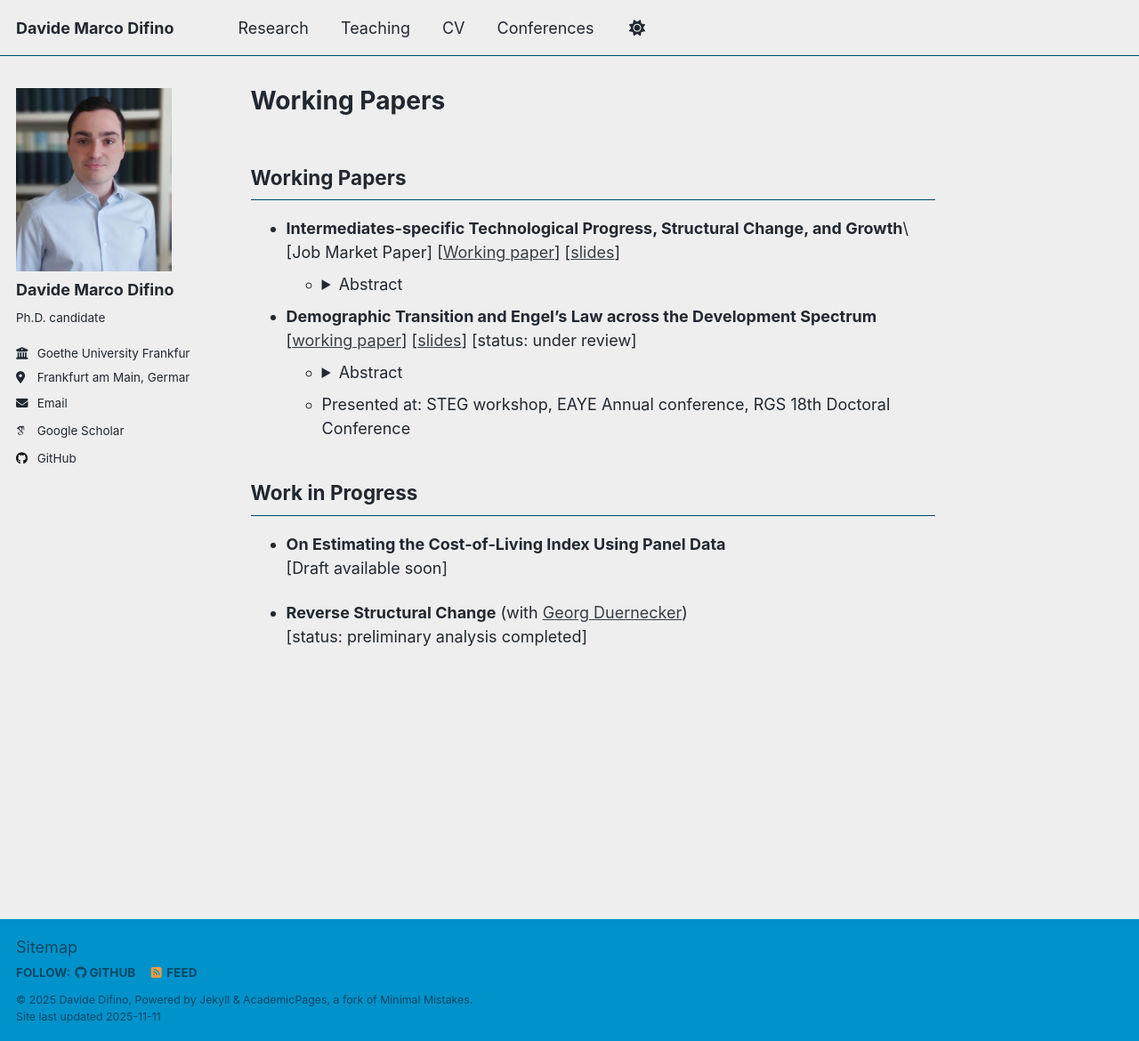
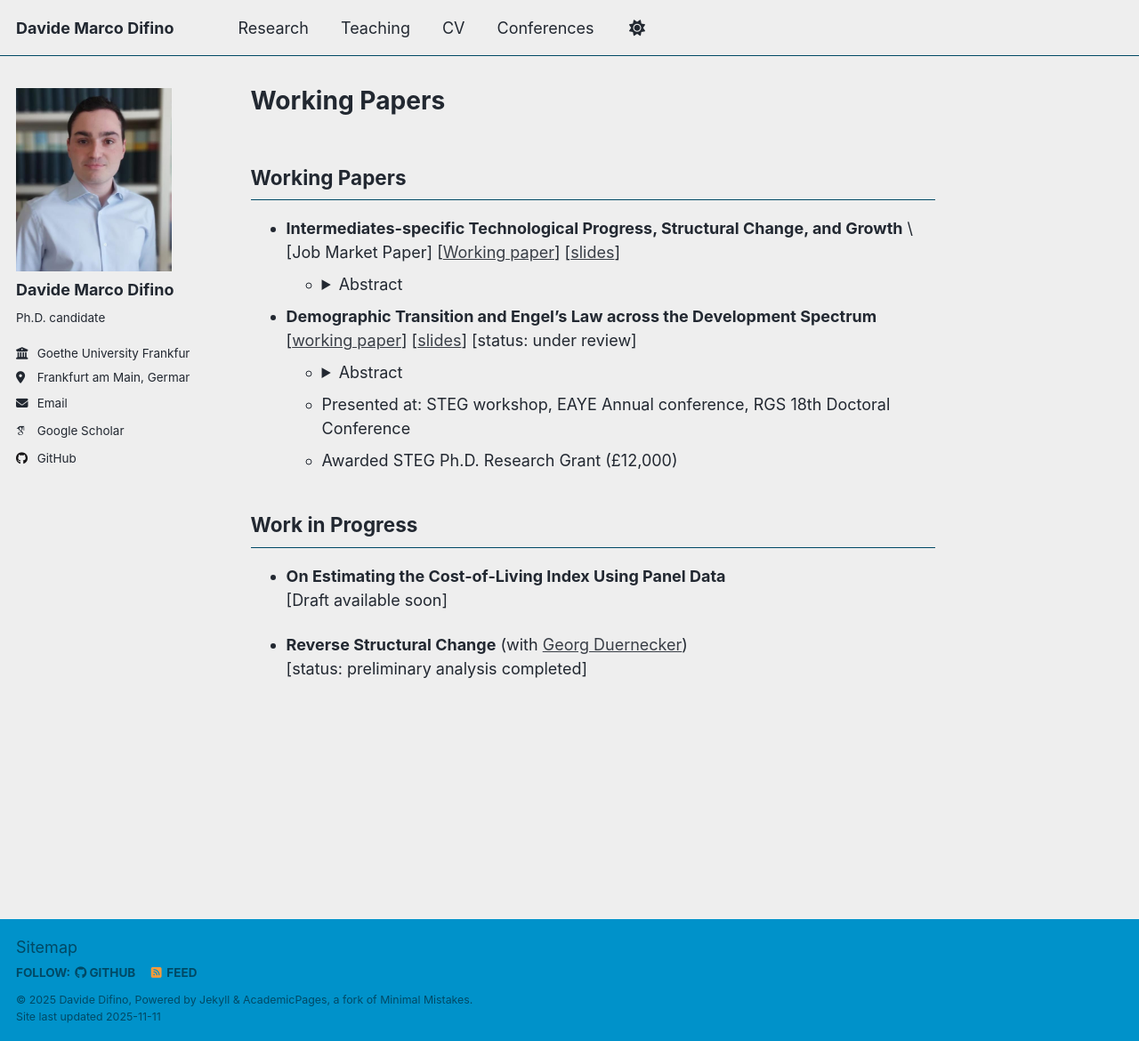
Before and after one commit to DMDifino/DMDifino.github.io, a Jekyll site: the page built from _pages/research.md, in a window 1280 px wide and 1170 px high. Shown: the whole window at 89% size. Built offline with Jekyll 4.4.1, drawn with Linux system fonts in a browser that asks for light colours; some web fonts are replaced; a script that is not in the unit is left out; our own code applies the rules of GitHub Pages for plain Markdown files.

Commit message:
Fix new line in research.md

```diff
--- a/_pages/research.md
+++ b/_pages/research.md
@@ -9,7 +9,7 @@ redirect_from:
 ## Working Papers
 
 
-- **Intermediates-specific Technological Progress, Structural Change, and Growth**\\
+- **Intermediates-specific Technological Progress, Structural Change, and Growth** \\
   [Job Market Paper]
   [[Working paper](http://dmdifino.github.io/files/JMP_latest.pdf)]
   [[slides](http://dmdifino.github.io/files/JMP_latest_slides.pdf)]
@@ -35,6 +35,7 @@ redirect_from:
         </div>
       </details>
     - Presented at: STEG workshop, EAYE Annual conference, RGS 18th Doctoral Conference
+    - Awarded STEG Ph.D. Research Grant (£12,000)
 
 
 ## Work in Progress
```
